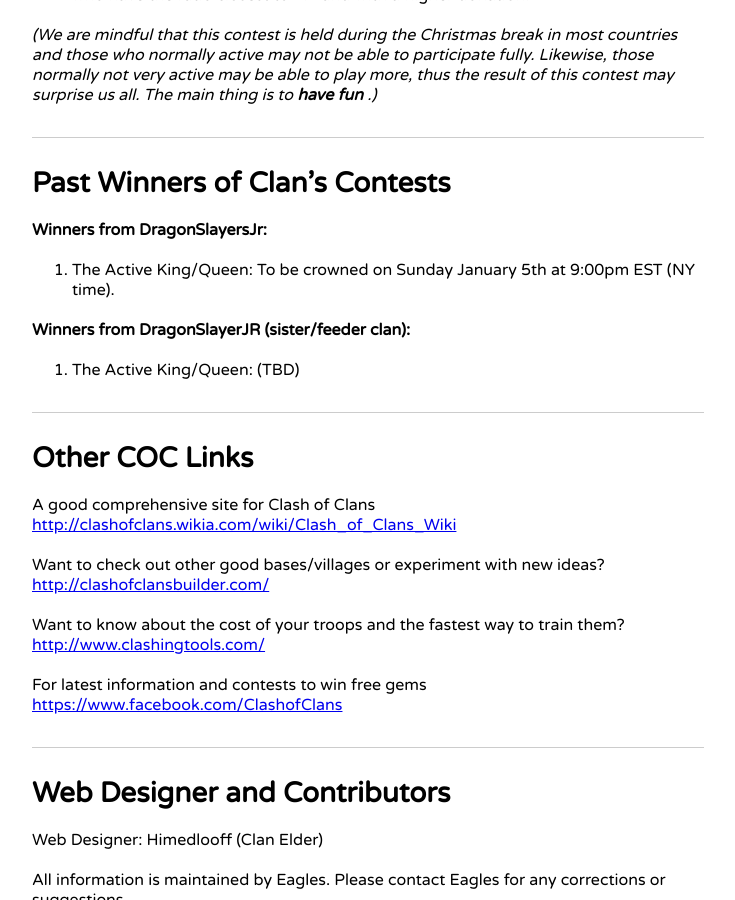
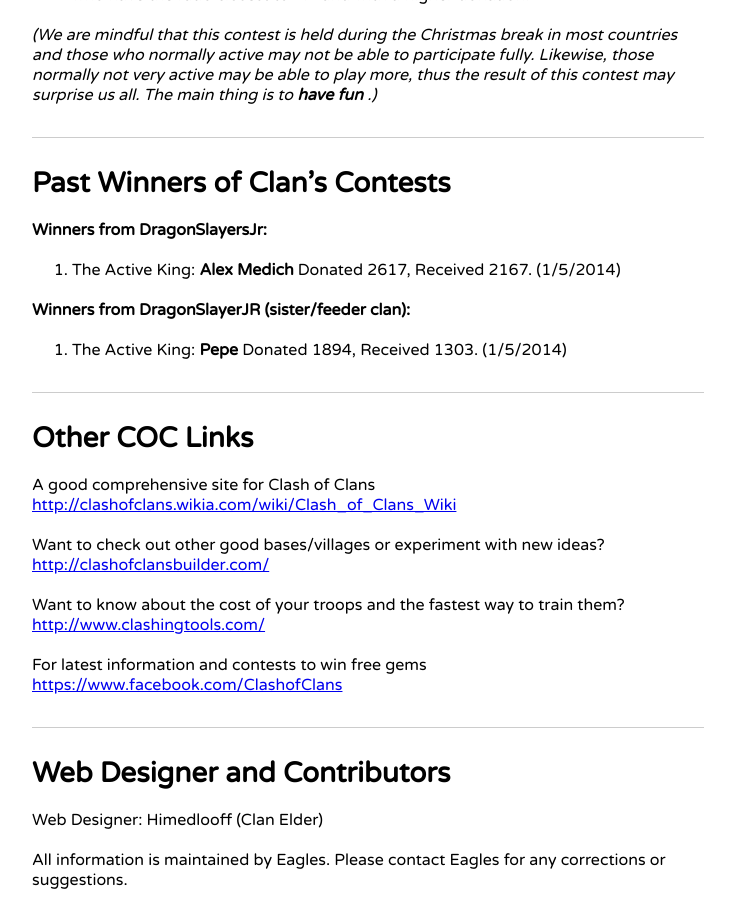
Before and after one commit to himedlooff/DragonSlayersJr, a Jekyll site: the page built from index.md, in a window 1280 px wide and 900 px high, scrolled down 2998 px. Shown: the whole window, without its empty margins (128-863 px from the left). Built offline with Jekyll 4.4.1, drawn with Linux system fonts in a browser that asks for light colours; Markdown is read by kramdown in place of the engine named in the settings.

Commit message:
Update index.md
Added winner names.

```diff
--- a/index.md
+++ b/index.md
@@ -110,11 +110,11 @@ Elder Requirement:  (subjected to change as our clan grow)
 
 **Winners from DragonSlayersJr:**
 
-1. The Active King/Queen: To be crowned on Sunday January 5th at 9:00pm EST (NY time).
+1. The Active King: **Alex Medich**  Donated 2617, Received 2167.  (1/5/2014)
 
 **Winners from DragonSlayerJR (sister/feeder clan):**
 
-1. The Active King/Queen: (TBD)
+1. The Active King:  **Pepe** Donated 1894, Received 1303.  (1/5/2014)
 
 # Other COC Links
 
```
